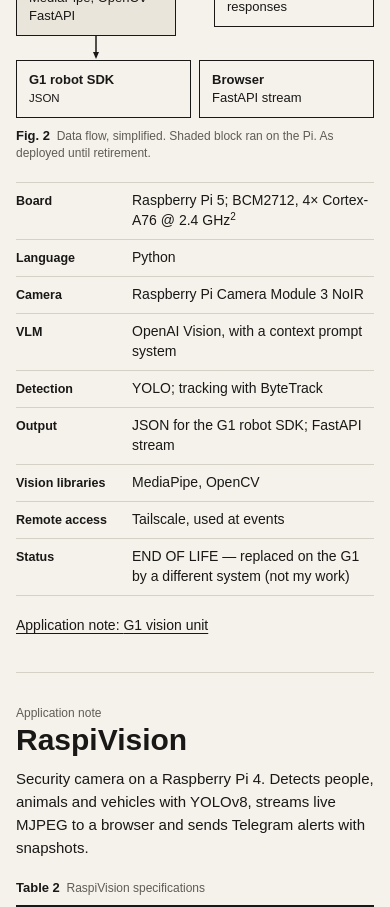
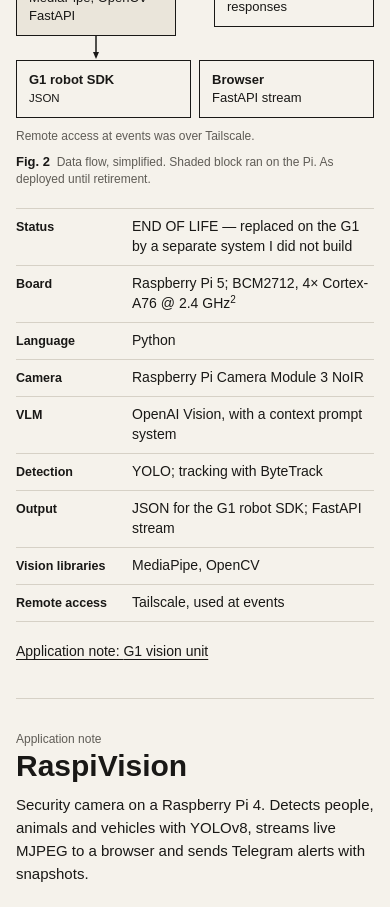
Before and after one commit to MartinKoudela/portfolio, a Next.js app: page / in a window 390 px wide. Shown: the part 3300-4207 px from the top of the page. Built offline with nearby package versions, Linux system fonts and the light colour scheme.

Commit message:
Update G1 vision unit status and fix rail figure spacing on mobile

```diff
--- a/src/app/globals.css
+++ b/src/app/globals.css
@@ -552,6 +552,11 @@
     order: 2;
     margin-top: 10px;
   }
+
+  .fig--rail > .main,
+  .fig--rail > figcaption {
+    flex: none;
+  }
 }
 
 /* Diagrams */
@@ -1173,8 +1178,13 @@
   margin-top: 28px;
 }
 
-.sp-list--2 .sp:nth-last-child(2):nth-child(odd) {
+.sp-list--2 .sp:nth-last-child(2):nth-child(odd),
+.sp-list--2 .sp--wide ~ .sp:nth-last-child(2):nth-child(even) {
   border-bottom: 1px solid var(--rule);
+}
+
+.sp-list--2 .sp--wide {
+  grid-column: 1 / -1;
 }
 
 @media (max-width: 767.98px) {
@@ -1233,7 +1243,8 @@
     margin-top: 20px;
   }
 
-  .sp-list--2 .sp:nth-last-child(2):nth-child(odd) {
+  .sp-list--2 .sp:nth-last-child(2):nth-child(odd),
+  .sp-list--2 .sp--wide ~ .sp:nth-last-child(2):nth-child(even) {
     border-bottom: 0;
   }
 }
--- a/src/components/SpecList.tsx
+++ b/src/components/SpecList.tsx
@@ -10,7 +10,7 @@
             {rows.map((row) => {
                 const n = footnote(row);
                 return (
-                    <div key={row.label} className="sp">
+                    <div key={row.label} className={cx("sp", row.wide && "sp--wide")}>
                         <dt>{row.label}</dt>
                         <dd>
                             {row.href ? <a href={row.href}>{row.value}</a> : rich(row.value)}
--- a/src/content/site.ts
+++ b/src/content/site.ts
@@ -94,6 +94,7 @@
     href?: string;
     group?: boolean;
     plain?: boolean;
+    wide?: boolean;
 };
 
 export type Fact = { label: string; value: string; href?: string };
@@ -420,7 +421,7 @@
                     ],
                     texts: [
                         { x: 452, y: 160, w: 40, text: "JSON", label: true, center: true },
-                        { x: 712, y: 168, w: 152, text: "Remote access at events over Tailscale.", size: [12, 17] },
+                        { x: 712, y: 168, w: 152, text: "Remote access at events was over Tailscale.", size: [12, 17] },
                     ],
                     mobile: [
                         { t: "narrow", nodes: [{ t: "card", card: { title: "Camera", lines: ["Camera Module 3 NoIR"] } }, { t: "arrow" }] },
@@ -437,11 +438,13 @@
                                 { title: "Browser", lines: ["FastAPI stream"] },
                             ],
                         },
+                        { t: "note", text: "Remote access at events was over Tailscale." },
                     ],
                 },
             },
         ],
         specs: [
+            { label: "Status", value: "END OF LIFE — replaced on the G1 by a separate system I did not build", wide: true },
             { label: "Board", value: "Raspberry Pi 5; BCM2712, 4× Cortex-A76 @ 2.4 GHz", fn: "piBriefs" },
             { label: "Language", value: "Python" },
             { label: "Camera", value: "Raspberry Pi Camera Module 3 NoIR" },
@@ -450,7 +453,6 @@
             { label: "Output", value: "JSON for the G1 robot SDK; FastAPI stream" },
             { label: "Vision libraries", value: "MediaPipe, OpenCV" },
             { label: "Remote access", value: "Tailscale, used at events" },
-            { label: "Status", value: "END OF LIFE — replaced on the G1 by a different system (not my work)" },
         ],
     },
     {
```
